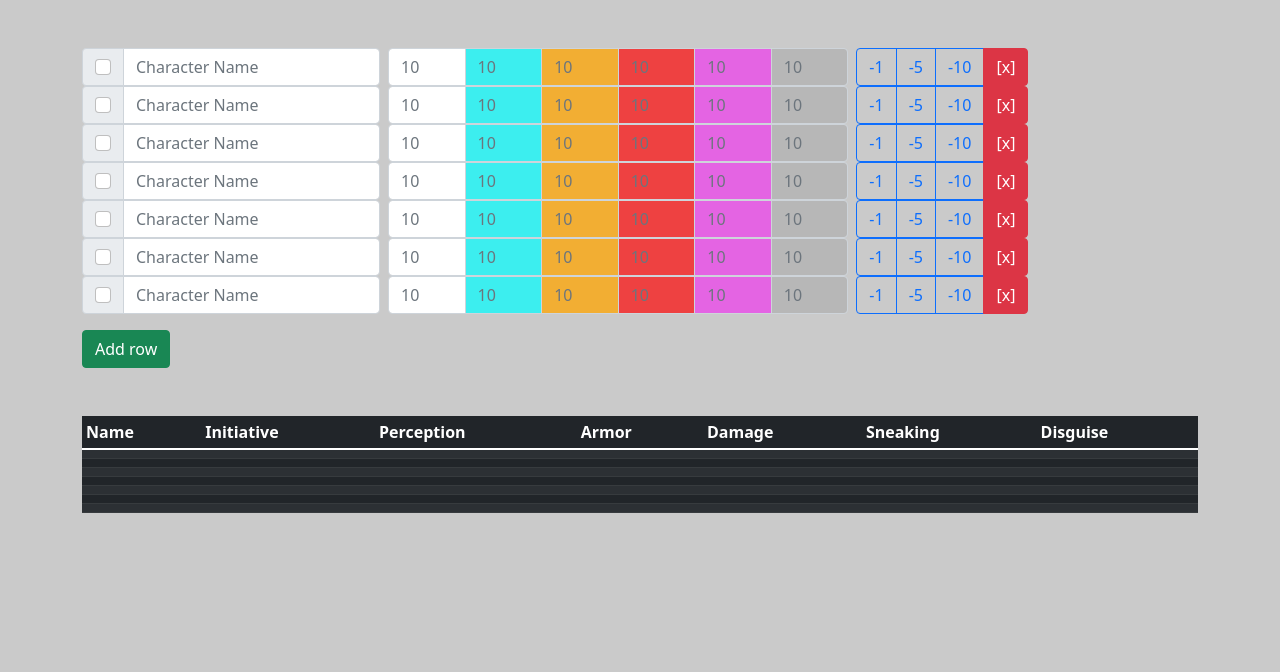
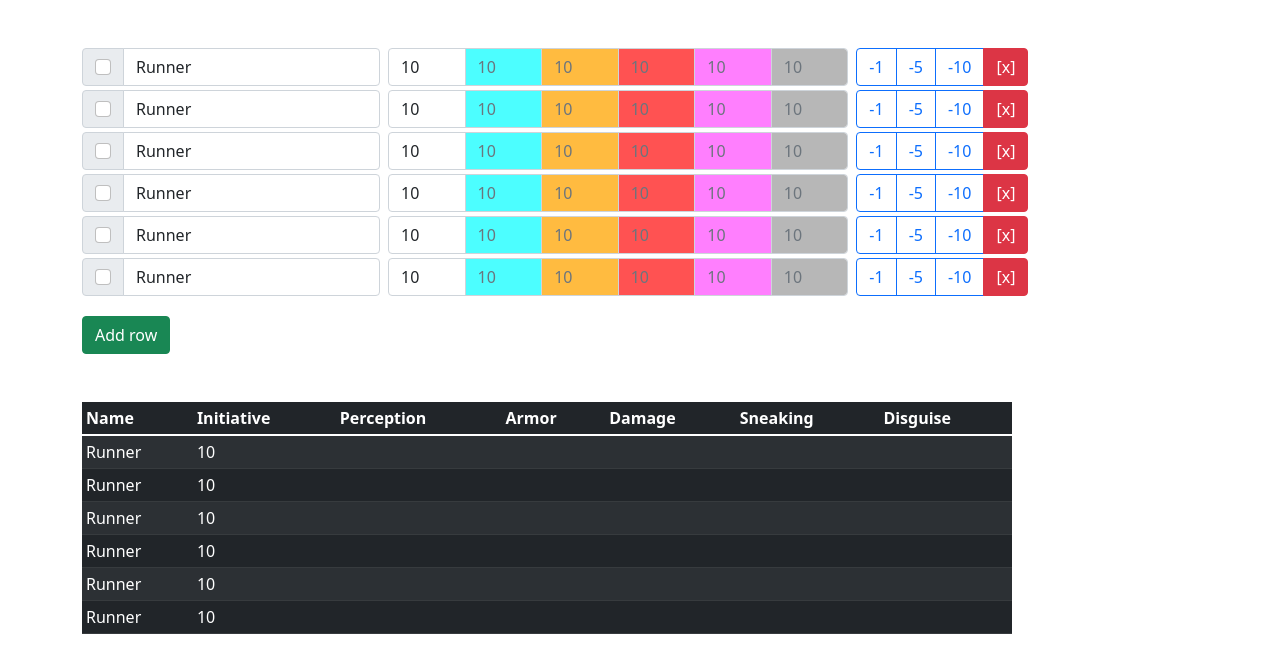
Before and after one commit to losdelfuego/inittracker, a plain HTML site: page index.html in a window 1280 px wide. Drawn offline with nearby package versions, Linux system fonts and the light colour scheme.

Commit message:
default names, small cosmetic touches

```diff
--- a/index.html
+++ b/index.html
@@ -7,7 +7,7 @@ Full redesign using Bootstrap
 
 <html><head>
 <meta http-equiv="content-type" content="text/html; charset=windows-1252">
-  <title>RPG Initiative Tracker 4.2</title>
+  <title>RPG Initiative Tracker 5.0</title>
   <script src="scripts/jquery-latest.js"></script>
   <script src="scripts/jquery.sort.js"></script>
   <link href="https://cdn.jsdelivr.net/npm/bootstrap@5.1.3/dist/css/bootstrap.min.css" rel="stylesheet" integrity="sha384-1BmE4kWBq78iYhFldvKuhfTAU6auU8tT94WrHftjDbrCEXSU1oBoqyl2QvZ6jIW3" crossorigin="anonymous">
@@ -18,19 +18,19 @@ Full redesign using Bootstrap
 <body>
 	<div class="container">
 			<div id="playerList" class="playerList pt-5">
-				<form class="row gx-2 gy-3 align-items-center">
+				<form class="row gx-2 pb-1 align-items-center">
 					<div class="col-auto">
 						<div class="input-group">
 							<div class="input-group-text">
 								<input id="goesfirst" class="form-check-input mt-0" type="checkbox" role="switch">
 							</div>
-							<input id="name" type="text" class="form-control name" placeholder="Character Name" onclick="this.select()">
+							<input id="name" type="text" class="form-control name" placeholder="Character Name" value="Runner" onclick="this.select()">
 						</div>
 					</div>
 
 					<div class="col-5">
 						<div class="input-group">
-							<input id="init" type="number" class="form-control" placeholder="10" onclick="this.select()">
+							<input id="init" type="number" class="form-control" placeholder="10" value="10" onclick="this.select()">
 							<input id="perc" type="number" class="form-control" placeholder="10" onclick="this.select()">
 							<input id="ac" type="number" class="form-control" placeholder="10" onclick="this.select()">
 							<input id="dam" type="number" class="form-control" placeholder="10" onclick="this.select()">
@@ -62,9 +62,9 @@ Full redesign using Bootstrap
 				</div>
 			</div>
 
-			<div class="row">
+			<div class="row gx-2 pb-1 align-items-center">
 				<div id="inittable">
-					<div class="col pt-5">
+					<div class="col-10 pt-5">
 						<table id="initiative" class="initiative table table-sm table-striped table-dark table-hover">
 							<thead><tr><th scope="col">Name</th><th class="sortvalue" scope="col"></th><th class="table_init" scope="col">Initiative</th><th class="table_perc" scope="col">Perception</th><th class="table_ac" scope="col">Armor</th><th class="table_dam" scope="col">Damage</th><th class="table_sneak" scope="col">Sneaking</th><th class="table_disguise" scope="col">Disguise</th></tr></thead>
 							<tbody></tbody>
@@ -78,12 +78,6 @@ Full redesign using Bootstrap
 
 
 	</div>
-
-
-
-	<!-- <input type='checkbox' id='sortcheck' name='sortcheck'/>Ascending -->
-
-
 
 
 
@@ -112,7 +106,7 @@ Full redesign using Bootstrap
 <script>
 	$(document).ready(function () {
 		// pre-populate the list with five additional players (the original plus five more for a total of six)
-		for (i = 0; i < 6; i++) AddPlayerRow();
+		for (i = 1; i < 6; i++) AddPlayerRow();
 
 		UpdateResultsFn();
 
@@ -200,13 +194,6 @@ Full redesign using Bootstrap
 		$("#initiative tbody").empty();
 		$("#playerList form").each(function () {
 
-			// try to implement a "goes first" button
-//			if ($(this).find("goesfirst").prop('checked')) {
-//				var ordermodifier= $(this).find("#init").val();
-//				ordermodifier=ordermodifier+100;
-//				} else {
-//				var ordermodifier= $(this).find("#init").val();
-//			}
 			ordermodifier=$(this).find("#init").val();
 			initval=$(this).find("#init").val();
 			percval=$(this).find("#perc").val();
@@ -216,7 +203,6 @@ Full redesign using Bootstrap
 			disguiseval=$(this).find("#disguise").val();
 
 			if($(this).find("#goesfirst").prop('checked')) {
-//				ordermodifier = $(this).find("#init").val() + 100;
 				ordermodifier = parseInt(ordermodifier) + 100;
 				}
 
@@ -278,4 +264,6 @@ Full redesign using Bootstrap
 
 
 </script>
-</body></html>
+</body>
+
+</html>
--- a/style.css
+++ b/style.css
@@ -1,28 +1,28 @@
-body {
+/* body {
 	background-color: #cacaca;
-}
+} */
 
 /* div#playerList { float: left; text-align: left; margin-top: 20px; } */
-ul { margin-left: -38px; }
+/* ul { margin-left: -38px; }
 ul li { display: inline-block; text-align: left;  }
 span.delete, span.add{ cursor: pointer; }
-
+ */
 /* table { display: inline-table; margin: 50px 20px 20px 80px; text-transform: capitalize; text-align: center; border-style: double; position: relative; width: auto; height: auto; float: none; top: 10px; padding-left: 20px; padding-right: 20px; } */
 
 /* table th { */
-	font-size: 12px;
+	/* font-size: 12px;
 	font-weight: bold;
 	font-style: italic;
 	text-decoration: underline;
-}
+} */
 
 /* table tr:hover { */
-	border-style: solid;
+	/* border-style: solid;
 	color: green;
 	text-shadow: 1px 1px 1px #e1dede;
-}
+} */
 
-div#description {
+/* div#description {
 	float: right;
 	clear: right;
 	text-align: justify;
@@ -35,7 +35,7 @@ h1 {
 
 h2 {
 	font-size: 10px;
-}
+} */
 
 #dice {
 	position: relative;
@@ -120,9 +120,9 @@ h2 {
 	display: none;
 }
 
-input[type=number]{
+/* input[type=number]{
     width: 2em;
-}
+}  */
 
 input::-webkit-outer-spin-button,
 input::-webkit-inner-spin-button {
```
